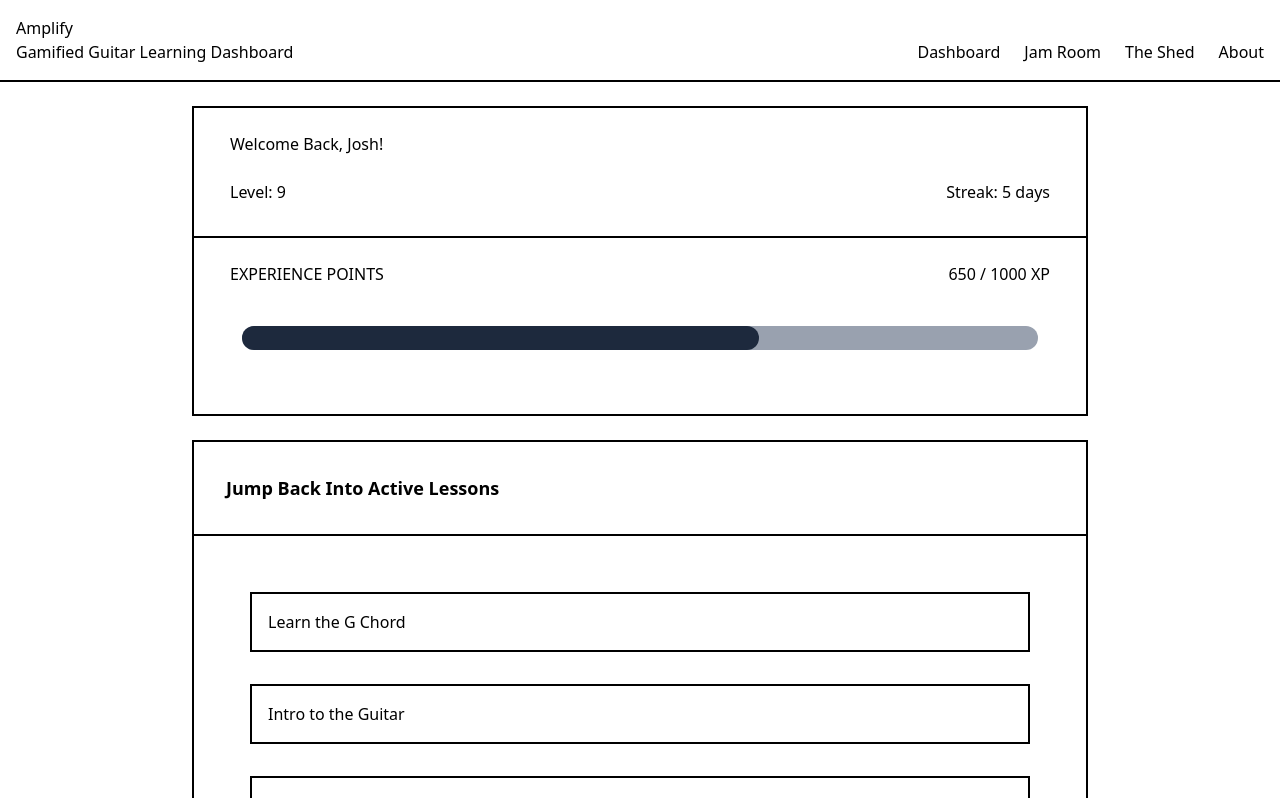
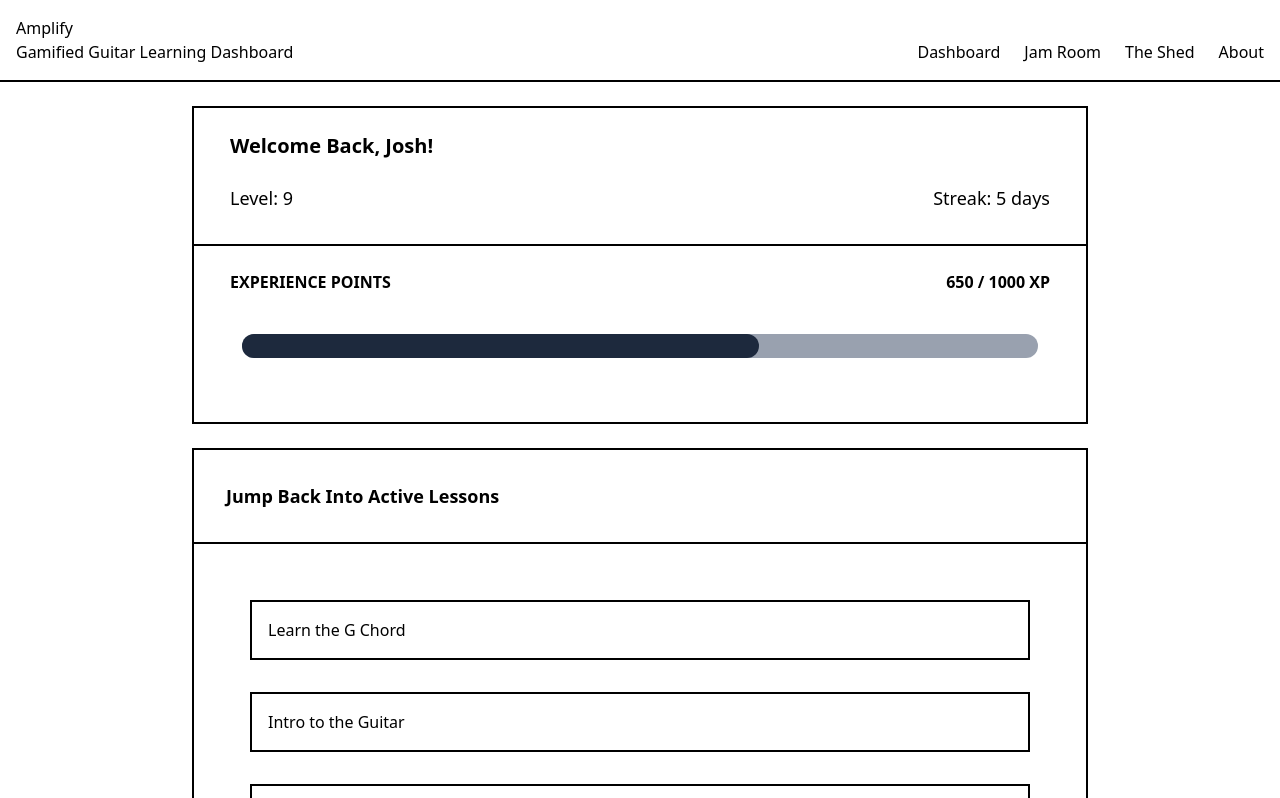
Before and after one commit to joshliford/amplify-guitar-app, a React (Vite) app in the folder amplify-guitar-app/: page / in a window 1280 px wide. Shown: the top 798 px of the page. Built offline with nearby package versions, Linux system fonts and the light colour scheme.

Commit message:
completed homepage structure; started jamroom structure by creating reusable button and card components

```diff
--- /dev/null
+++ b/amplify-guitar-app/src/components/Card.jsx
@@ -0,0 +1,14 @@
+export default function Card({ title, description }) { {/* general purpose card to hold JamRoom data */}
+
+    return (
+        <div className="flex flex-col border-2 rounded-b-lg"> {/* card container */}
+            <div> {/* title container */}
+                <h3 className="text-lg">{title}</h3>
+            </div>
+            <div> {/* description container */}
+                <p>{description}</p>
+            </div>
+        </div>
+    )
+
+}
--- /dev/null
+++ b/amplify-guitar-app/src/components/FilterButton.jsx
@@ -0,0 +1,9 @@
+export default function FilterButton({ label, value }) {
+
+    return (
+        <div> {/* filter button container */}
+            <button value={value} className="px-8 py-3 hover:cursor-pointer">{label}</button>
+        </div>
+    )
+
+}
--- a/amplify-guitar-app/src/components/SectionCard.jsx
+++ b/amplify-guitar-app/src/components/SectionCard.jsx
@@ -1,7 +1,6 @@
 export default function SectionCard({ title, children }) {
 
     return (
-
         <div className="flex flex-col m-6 pb-4 border-2 w-full mx-auto max-w-4xl">
             <div className="border-b-2 p-6">
                 {title && <h4 className="m-2 text-lg font-semibold">{title}</h4>}
@@ -11,6 +10,5 @@ export default function SectionCard({ title, children }) {
                 {children}
             </div>
         </div>
-
     )
 }
--- a/amplify-guitar-app/src/pages/Home.jsx
+++ b/amplify-guitar-app/src/pages/Home.jsx
@@ -10,15 +10,15 @@ export default function Home( { userName, level, xp, xpToNextLevel, streak }) {
                 <div className="flex flex-col m-6 pb-4 border-2 w-full mx-auto max-w-4xl">
                     <div className="border-b-2 p-6">
                         <div>
-                            <h3 className="mb-4 px-3">Welcome Back, {userName}!</h3>
+                            <h3 className="mb-4 px-3 text-xl font-bold">Welcome Back, {userName}!</h3>
                         </div>
-                        <div className="flex flex-row justify-between px-3 py-2">
-                            <p className="">Level: {level}</p>
-                            <p className="">Streak: {streak} days</p>
+                        <div className="flex flex-row justify-between px-3 py-2 text-lg">
+                            <p>Level: {level}</p>
+                            <p>Streak: {streak} days</p>
                         </div>
                     </div>
                     <div className="m-4">
-                        <div className="flex flex-row justify-between px-5 py-2">
+                        <div className="flex flex-row justify-between px-5 py-2 font-semibold">
                             <p>EXPERIENCE POINTS</p>
                             <p>{`${xp} / ${xpToNextLevel} XP`}</p>
                         </div>
--- a/amplify-guitar-app/src/pages/JamRoom.jsx
+++ b/amplify-guitar-app/src/pages/JamRoom.jsx
@@ -1,8 +1,16 @@
+import Card from "../components/Card"
+import FilterButton from "../components/FilterButton"
+
 export default function JamRoom() {
 
     return (
         <div>
-            <p>This will be the jam room page for lessons, chords, and scales.</p>
+            <div className="flex flex-row justify-center">
+                <FilterButton label={"Lessons"} value={"lessons"} />
+                <FilterButton label={"Chords"} value={"chords"} />
+                <FilterButton label={"Scales"} value={"scales"} />
+                <FilterButton label={"All"} value={"all"} />
+            </div>
         </div>
     )
 }
```
